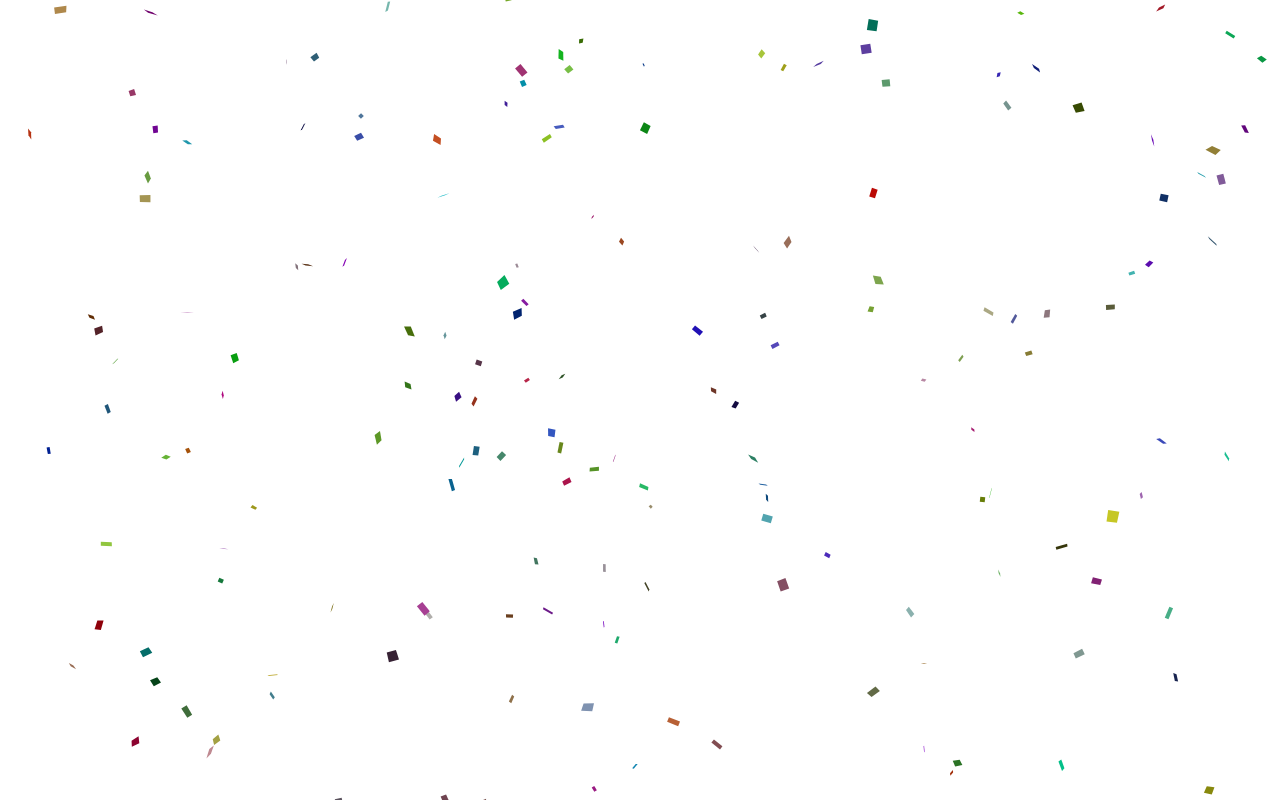
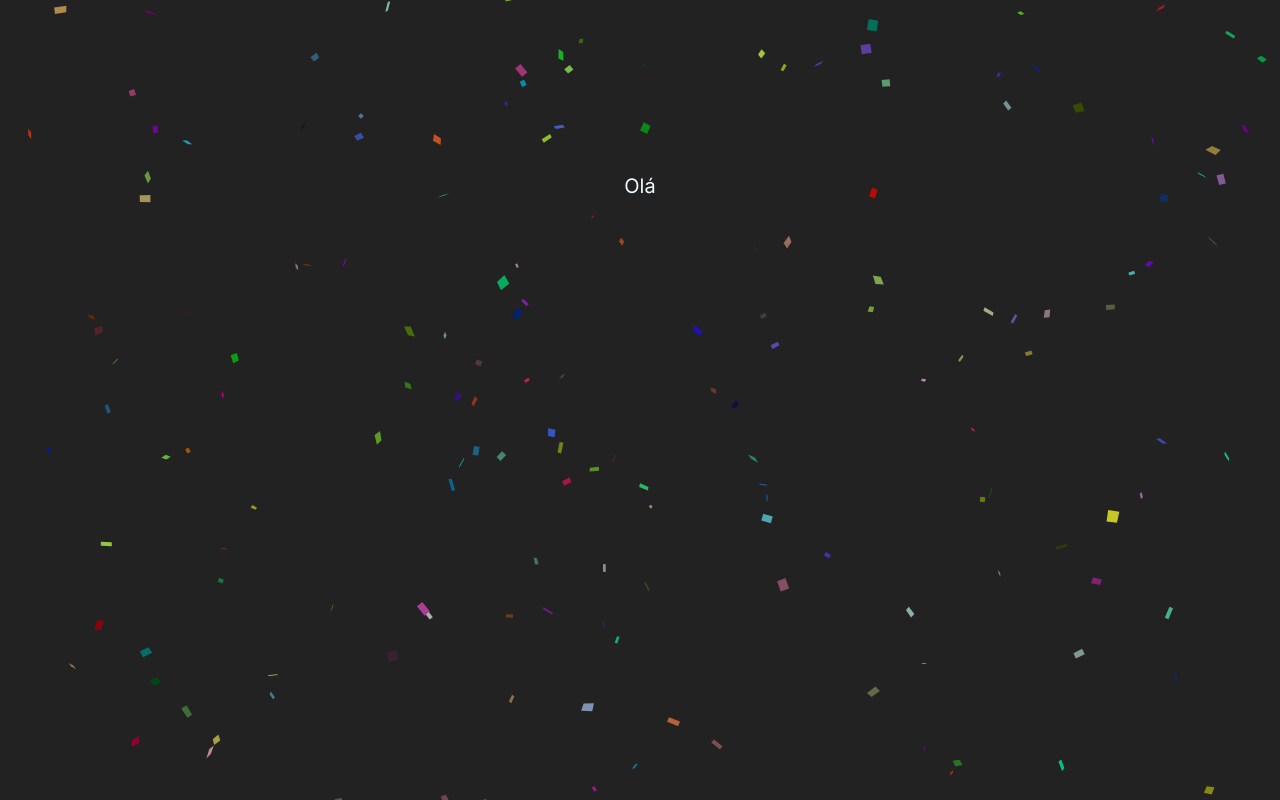
Before and after one commit to Mendesisabela/github-att1, a plain HTML site: page index.html in a window 1280 px wide. Drawn offline with Linux system fonts and the light colour scheme; files that its build step writes are made by us from their sources.

Commit message:
update index

```diff
--- a/index.html
+++ b/index.html
@@ -4,12 +4,12 @@
     <meta charset="UTF-8">
     <meta name="viewport" content="width=device-width, initial-scale=1.0">
     <link rel="stylesheet" href="style.css">
-    <title>Form</title>
+    <title>Confete eba</title>
 </head>
 <body>
 
     <!DOCTYPE html>
-    <html lang="en">
+    <html lang="pt">
     <head>
       <meta charset="UTF-8">
       <meta http-equiv="X-UA-Compatible" content="IE=edge">
@@ -235,14 +235,15 @@
         };
 
       </script>
-
-
-      <title>Autenticação</title>
     </head>
     <body>
 
       <svg xmlns="http://www.w3.org/2000/svg">
       </svg>
+
+        <p>Olá</p>
+
+
     </body>
     </html>
 
--- a/style.css
+++ b/style.css
@@ -0,0 +1,15 @@
+@import url('https://fonts.googleapis.com/css2?family=Inter:wght@100;200;300;400;500;600;700;800;900&display=swap');
+
+body {
+    font-family: 'Inter', sans-serif;
+    margin: 0;
+    padding: 0;
+
+    background: #222;
+}
+
+p{
+    color: aliceblue;
+    text-align: center;
+    font-size: 20px;
+}
```
Also changed, not shown: erro.txt.
